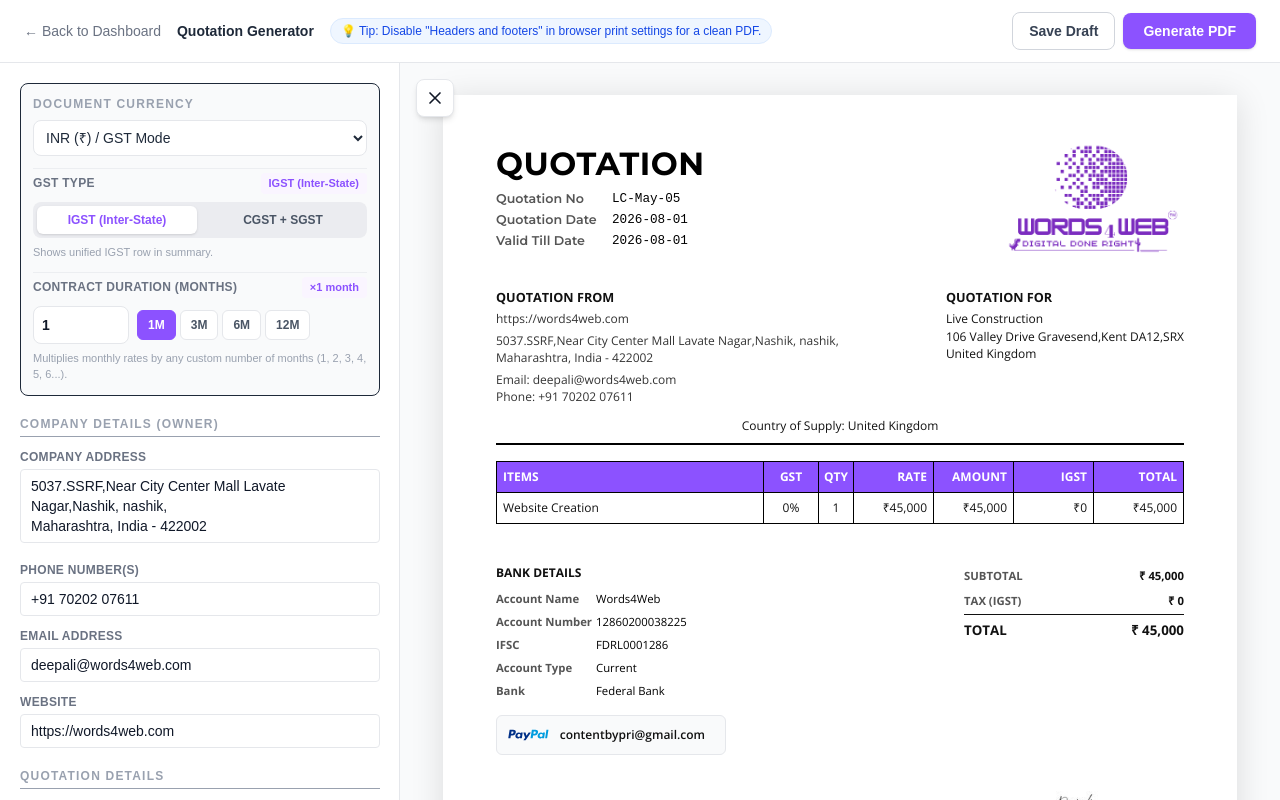
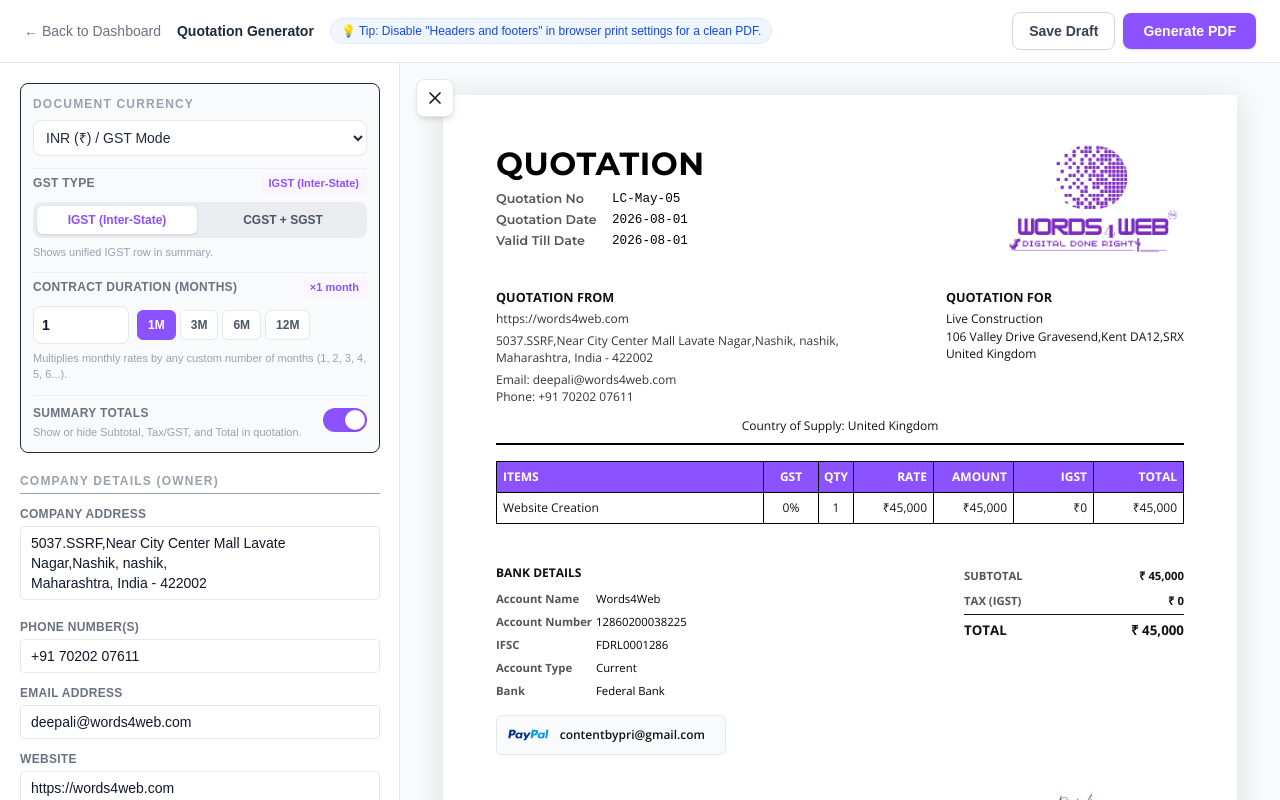
Before and after one commit to words4web/words4web-invoice, a Next.js app: page /quotation in a window 1280 px wide. Built offline with nearby package versions, Linux system fonts and the light colour scheme.

Commit message:
feat: add toggle to show or hide summary totals in quotations

```diff
--- a/src/app/quotation/page.tsx
+++ b/src/app/quotation/page.tsx
@@ -237,6 +237,44 @@ function QuotationPageClient() {
                   3, 4, 5, 6...).
                 </p>
               </div>
+
+              {/* Summary Totals Visibility Toggle */}
+              <div className="flex flex-col space-y-1 pt-1 border-t border-gray-200/60">
+                <div className="flex items-center justify-between">
+                  <div>
+                    <label className="text-xs font-bold text-gray-500 uppercase tracking-wide">
+                      Summary Totals
+                    </label>
+                    <p className="text-[11px] text-gray-400">
+                      Show or hide Subtotal, Tax/GST, and Total in quotation.
+                    </p>
+                  </div>
+                  <button
+                    type="button"
+                    role="switch"
+                    aria-checked={data.showSummaryTotals !== false}
+                    onClick={() =>
+                      setField(
+                        "showSummaryTotals",
+                        data.showSummaryTotals === false ? true : false,
+                      )
+                    }
+                    className={`relative inline-flex h-6 w-11 flex-shrink-0 cursor-pointer rounded-full border-2 border-transparent transition-colors duration-200 ease-in-out focus:outline-none focus:ring-2 focus:ring-[#8C52FF] focus:ring-offset-2 ${
+                      data.showSummaryTotals !== false
+                        ? "bg-[#8C52FF]"
+                        : "bg-gray-300"
+                    }`}>
+                    <span
+                      aria-hidden="true"
+                      className={`pointer-events-none inline-block h-5 w-5 transform rounded-full bg-white shadow ring-0 transition duration-200 ease-in-out ${
+                        data.showSummaryTotals !== false
+                          ? "translate-x-5"
+                          : "translate-x-0"
+                      }`}
+                    />
+                  </button>
+                </div>
+              </div>
             </section>
 
             <OwnerDetailsForm
--- a/src/components/quotation/QuotationPreviewSummary.tsx
+++ b/src/components/quotation/QuotationPreviewSummary.tsx
@@ -205,6 +205,7 @@ export function QuotationPreviewSummary({ data }: QuotationPreviewProps) {
         */}
 
         {/* Totals */}
+        {data.showSummaryTotals !== false && (
         <div
           style={{
             minWidth: "220px",
@@ -404,6 +405,7 @@ export function QuotationPreviewSummary({ data }: QuotationPreviewProps) {
             </tbody>
           </table>
         </div>
+        )}
       </div>
 
       {/* SIGNATORY */}
--- a/src/data/quotation/index.ts
+++ b/src/data/quotation/index.ts
@@ -32,6 +32,7 @@ export const DEFAULT_DATA: QuotationData = {
   currency: "INR",
   gstType: "IGST",
   durationMonths: 1,
+  showSummaryTotals: true,
   showRateCard: false,
   rateCardTitle: "REVISION & ADDITIONAL SCOPE RATE CARD",
   rateCardNote:
--- a/src/lib/quotationBuilder.ts
+++ b/src/lib/quotationBuilder.ts
@@ -255,6 +255,9 @@ export function buildQuotationHtml(
     </div>
 
     <!-- Totals -->
+    ${
+      data.showSummaryTotals !== false
+        ? `
     <div class="summary-totals">
       <table class="totals-table">
         ${
@@ -301,6 +304,9 @@ export function buildQuotationHtml(
         </tr>
       </table>
     </div>
+    `
+        : ""
+    }
   </div>
 
   <!-- SIGNATORY -->
--- a/src/types/quotation/index.ts
+++ b/src/types/quotation/index.ts
@@ -22,6 +22,8 @@ export interface QuotationData {
   currency?: "INR" | "EUR" | "GBP" | "MYR";
   durationMonths?: number;
   gstType?: "IGST" | "CGST_SGST";
+  // Toggle to show or hide the summary totals breakdown (Subtotal, GST/Tax, Total)
+  showSummaryTotals?: boolean;
 
   showRateCard?: boolean;
   rateCardTitle?: string;
```
